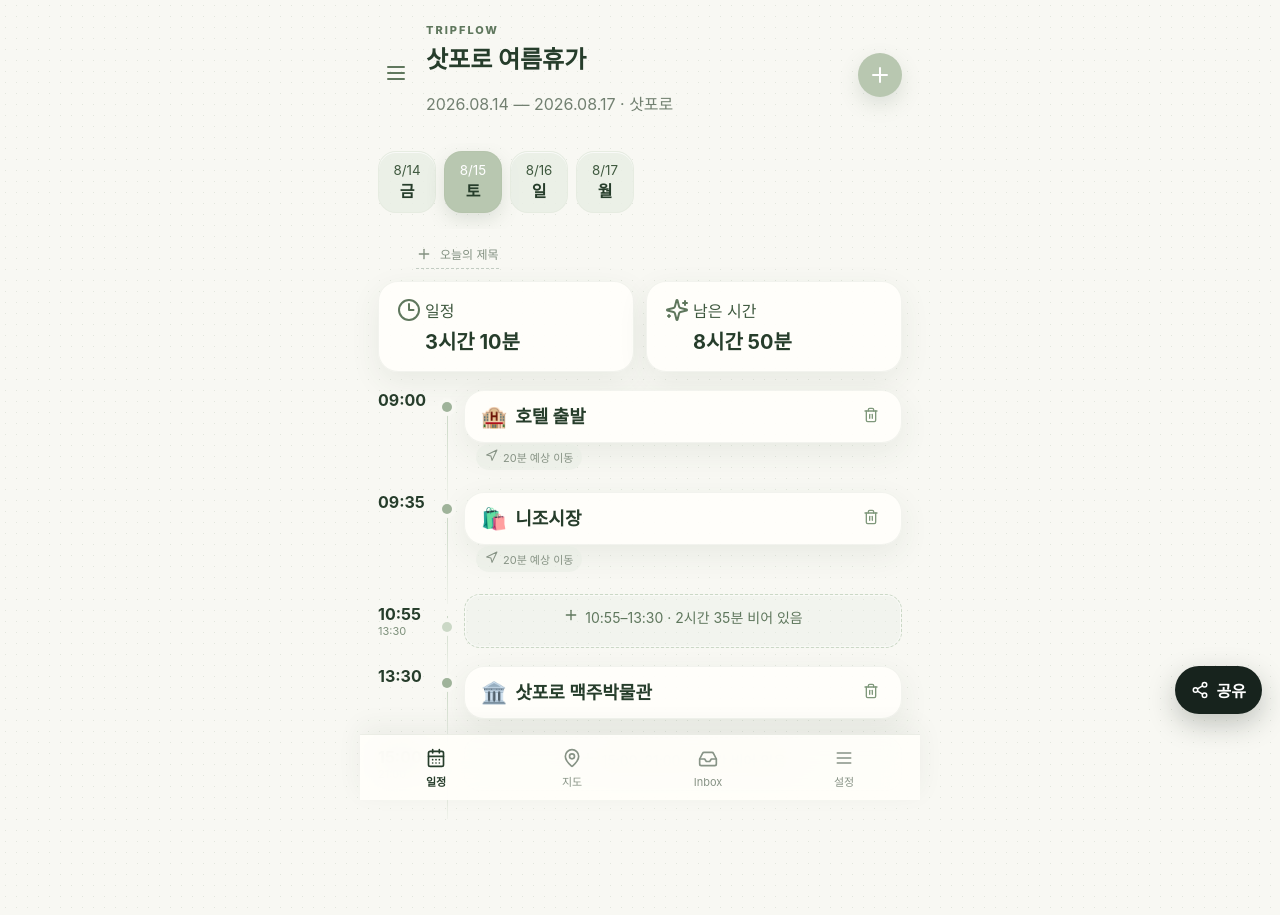
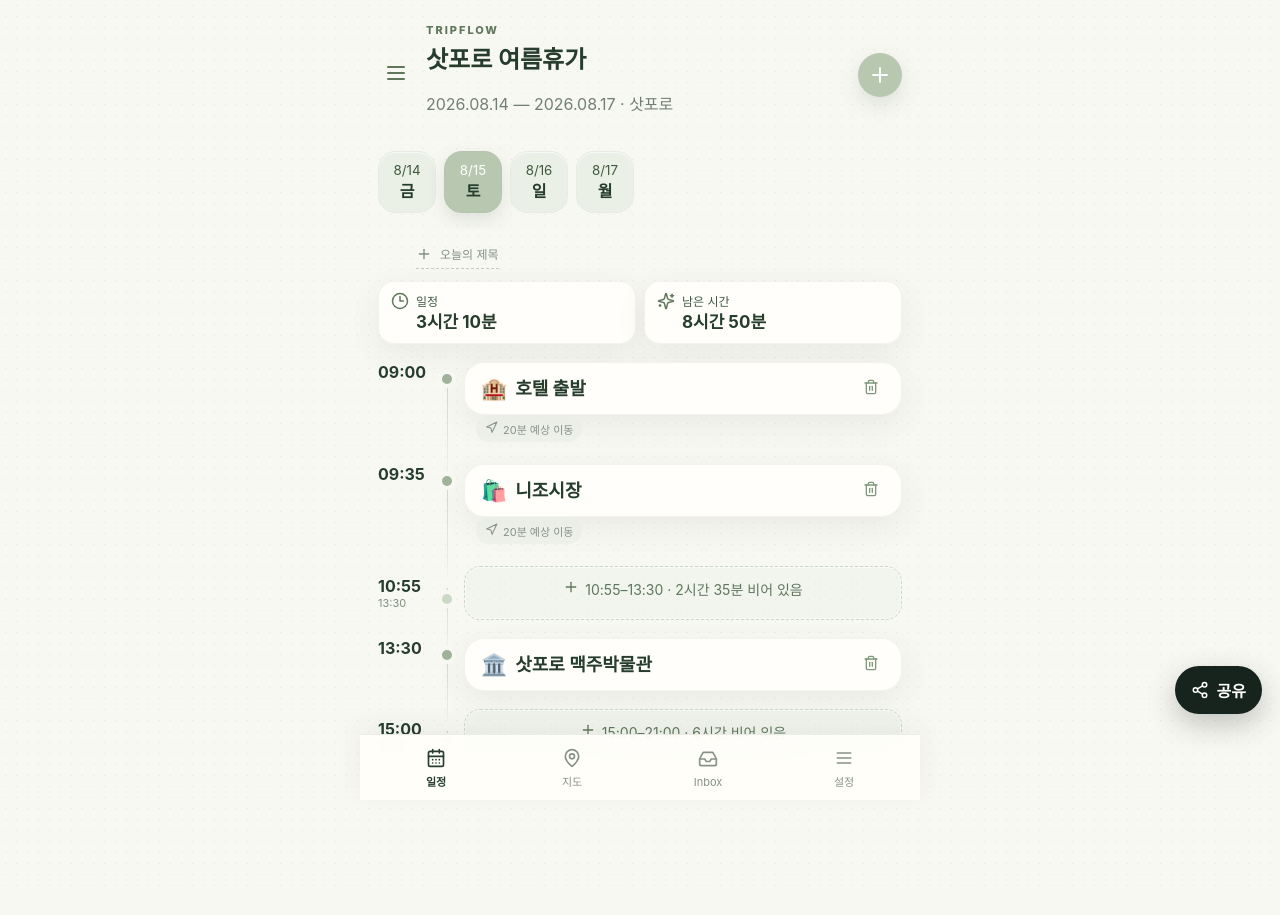
Before and after one commit to pagururu-code/Tripflow, a Next.js app: page / in a window 1280 px wide. After the commit the page ends 887 px from the top, so only its background shows below. Built offline with nearby package versions, Linux system fonts and the light colour scheme.

Commit message:
Compact timeline summary cards

```diff
--- a/app/globals.css
+++ b/app/globals.css
@@ -245,10 +245,12 @@ hr{border-top-color:var(--line)}
 }
 .day-title.empty-title:hover{background:transparent}
 
-/* Slightly lighter and more compact than the previous large-card treatment */
-.summary{gap:12px}
-.summary>div{padding:16px 18px;border-radius:20px}
-.summary b{font-size:20px}
+/* Keep timeline totals compact so they do not dominate the schedule. */
+.summary{gap:8px}
+.summary>div{padding:10px 12px;border-radius:16px;grid-template-columns:20px minmax(0,1fr);gap:2px 5px}
+.summary svg{width:18px;height:18px}
+.summary span{font-size:12px}
+.summary b{font-size:17px;line-height:1.25}
 .schedule-card{border-radius:22px;padding:18px 18px}
 .schedule-card h3{font-size:18px;line-height:1.28}
 .schedule-card p{font-size:14px}
```
